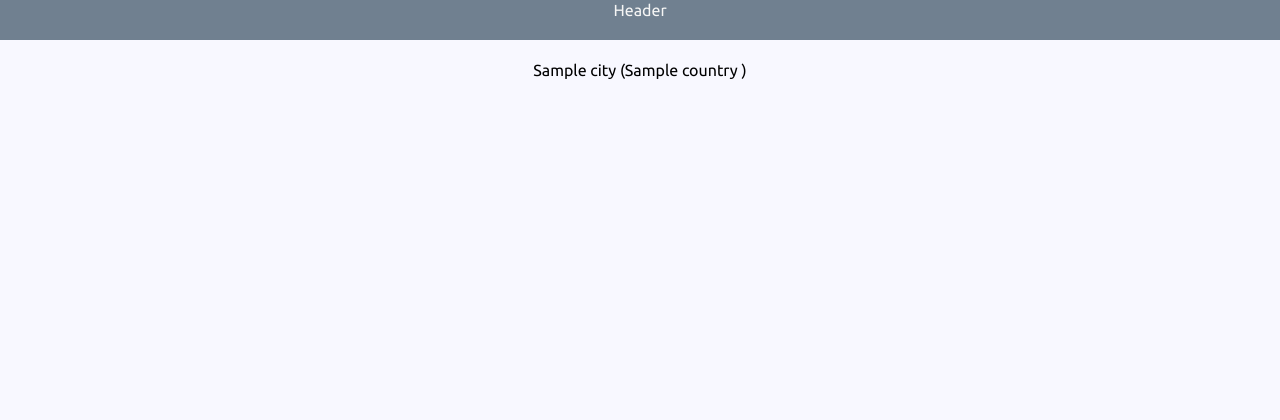
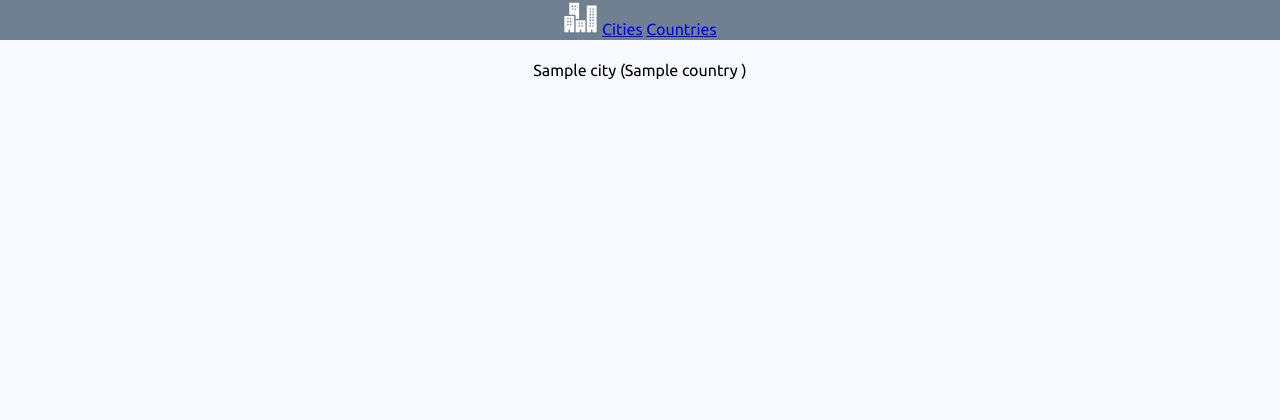
Before and after one commit to serious-pavel/most_populated_cities, a Django app: page / in a window 1280 px wide. Shown: the top 420 px of the page. Run offline with Django 4.2, Linux system fonts and the light colour scheme; tables that the repository leaves empty hold one stand-in row (values such as "Sample post"); some libraries are stand-ins or nearby versions.

Commit message:
appearance, add navigation and logo

```diff
--- a/most_populated_cities_main/templates/most_populated_cities_main/base.html
+++ b/most_populated_cities_main/templates/most_populated_cities_main/base.html
@@ -15,7 +15,11 @@
     <title>{% block title %}{% endblock %}</title>
 </head>
 <body>
-    <div class="header">Header</div>
+    <div class="header">
+        <a href="/" class="logo"><img src="{% static 'img/city-buildings-svgrepo-com-fill-white.svg' %}" height="35" alt="" loading="lazy"></a>
+        <a href="/">Cities</a>
+        <a href="/countries">Countries</a>
+    </div>
 
     <div class="content">
     {% block content %}Content{% endblock %}
```
Also changed, not shown: static_assets/img/city-buildings-svgrepo-com-fill-white.svg (added).
